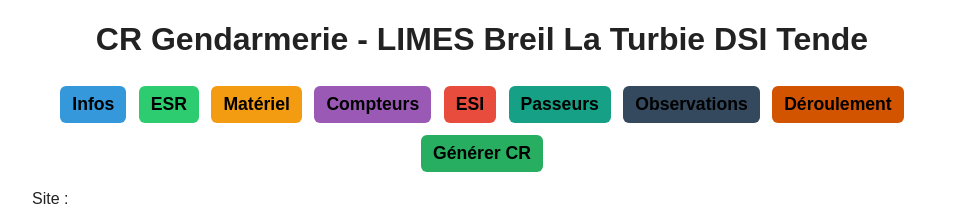
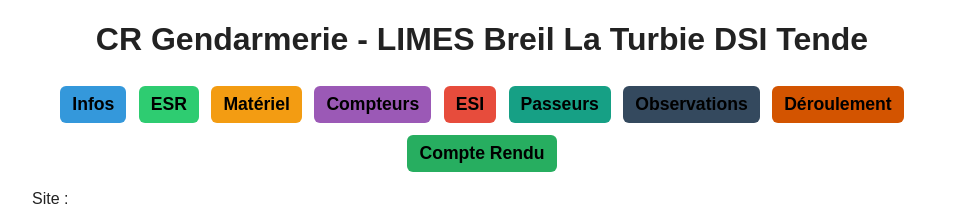
Before and after one commit to MarkRustenholtz/borderforce, a plain HTML site: page index.html in a window 1280 px wide. Shown: the top 209 px of the page, without its empty margins (158-1121 px from the left). Drawn offline with Linux system fonts and the light colour scheme.

Commit message:
Update index.html

```diff
--- a/index.html
+++ b/index.html
@@ -153,7 +153,7 @@
   <button class="btn-passeur" onclick="showPage('passeurSection')">Passeurs</button>
   <button class="btn-obs" onclick="showPage('observationsSection')">Observations</button>
   <button class="btn-deroulement" onclick="showPage('deroulementSection')">Déroulement</button>
-  <button class="btn-cr" onclick="showPage('generateSection')">Générer CR</button>
+  <button class="btn-cr" onclick="showPage('generateSection')">Compte Rendu</button>
 </nav>
 
 
```
